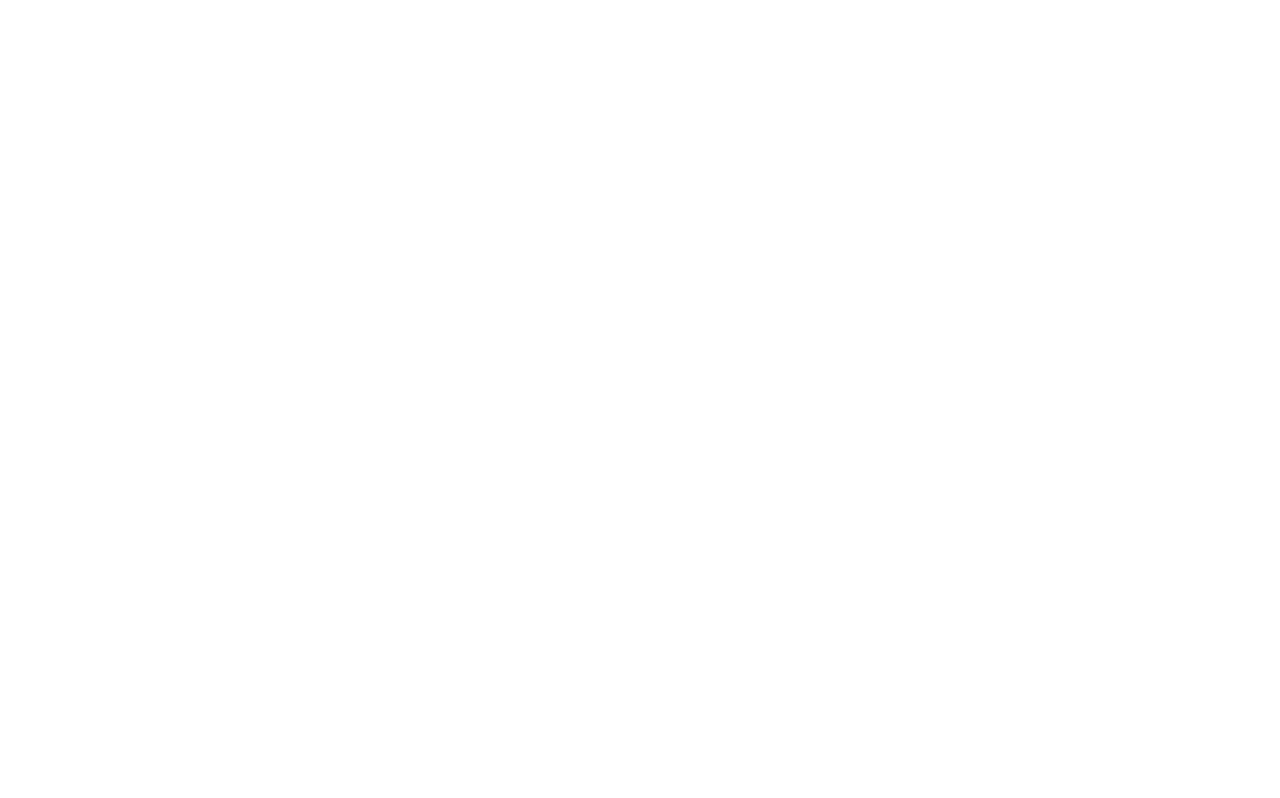
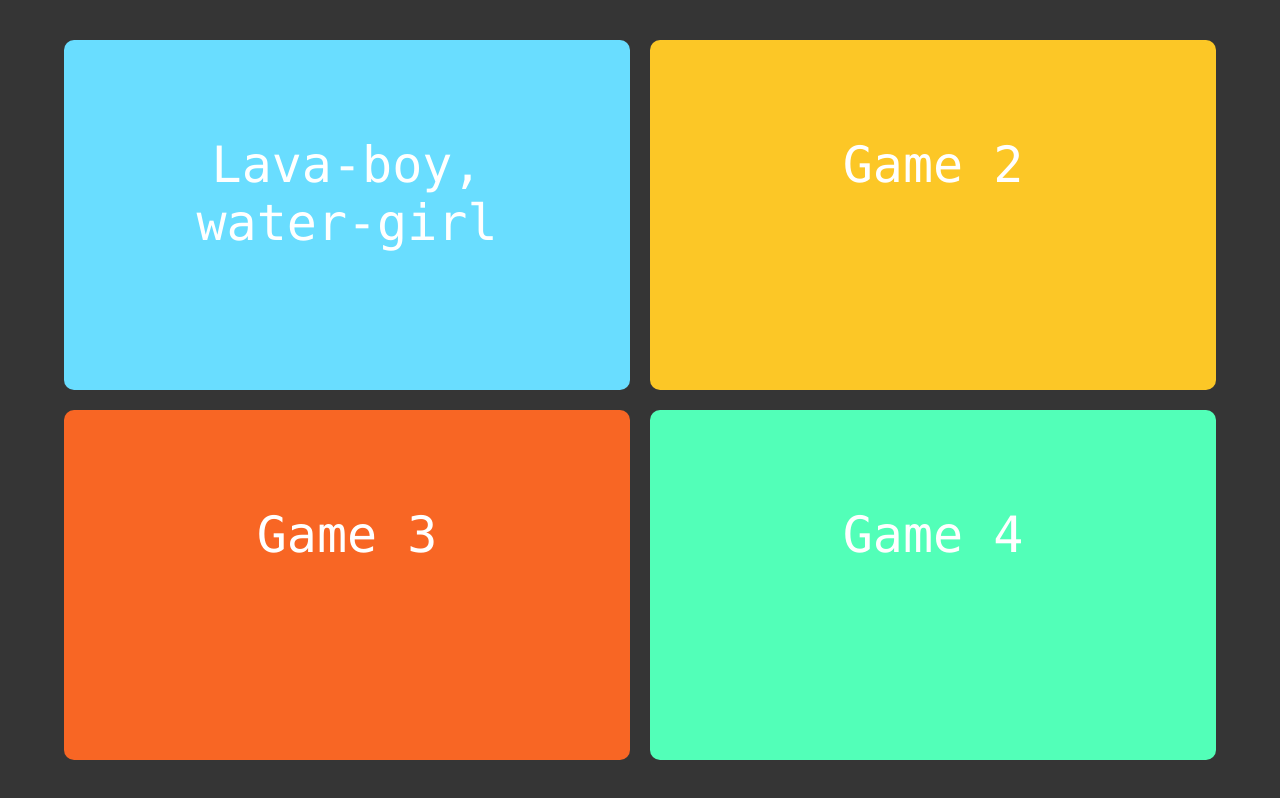
Before and after one commit to Jonathan122802/M6_Project, a plain HTML site: page multiplayer.html in a window 1280 px wide. Drawn offline with Linux system fonts and the light colour scheme.

Commit message:
updated player buttons

```diff
--- a/Buttons.css
+++ b/Buttons.css
@@ -1,6 +1,6 @@
 body {
     font-family: "Monaco", "Courier New", monospace;
-    background-color: #365ca8;
+    background-color:  #353535;
     margin: 0;
     padding-top: 100px;
     display: flex;
@@ -13,20 +13,47 @@ body {
     display: inline;
 }
 
-.action_btn {
+
+.singleplayer {
     width: 400px;
     height: 400px;
-    margin: 0 auto;
+    margin: 25px;
     display: inline;
-    font-size: 1.6rem;
-    background-color: #fcc726; /* button background color */
+    background-color: #fcc726;
+    /* button background color */
+    border: none;
+    color: white;
+    /* text color  */
+    font-size: 50px;
+    border-radius: 10px;
+    transition: background-color 0.3s;
+    /*Smooth hover effect */
+
+}
+
+
+.multiplayer {
+    width: 400px;
+    height: 400px;
+    margin: 25px;
+    display: inline;
+    background-color: #69ddff; /* button background color */
     border: none;
     color: white; /* text color  */
     font-size: 50px;
     border-radius: 10px;
-    transition: background-color 0.3s; /*Smooth hover effect */
+    transition: background-color 0.3s;  /*Smooth hover effect */
+
 }
 
-.action_btn:hover {
-    background-color: #fa7014; /* hover color */
+.singleplayer:hover {
+    background-color: #fa7014;
+    transform: scale(1.03);
+
 }
+
+.multiplayer:hover {
+    background-color: #fa7014;
+    transform: scale(1.03);
+
+}
--- a/multiplayer.html
+++ b/multiplayer.html
@@ -0,0 +1,115 @@
+<!DOCTYPE html>
+<html lang="en">
+
+<head>
+    <meta charset="UTF-8">
+    <meta name="viewport" content="width=device-width, initial-scale=1.0">
+    <title>Project Cards</title>
+    <style>
+        * {
+            margin: 0;
+            padding: 0;
+            box-sizing: border-box;
+        }
+
+        body {
+            font-family: "Monaco", "Courier New", monospace;
+            font-weight: 400;
+            display: flex;
+            justify-content: center;
+            align-items: center;
+            height: 100vh;
+            background-color: #353535;
+        }
+
+        .grid-container {
+            display: grid;
+            grid-template-columns: repeat(2, 1fr);
+            grid-template-rows: repeat(2, 1fr);
+            gap: 20px;
+            width: 90%;
+            height: 90%;
+        }
+
+        .project-card {
+            display: flex;
+            flex-direction: column;
+            justify-content: space-between;
+            align-items: center;
+            text-align: center;
+            border: 0;
+            border-radius: 10px;
+            overflow: hidden;
+            transition: transform 0.4s;
+        }
+
+
+        .card-1 {
+            background-color: #69DDFF;
+        }
+
+        .card-2 {
+            background-color: #fcc726;
+        }
+
+        .card-3 {
+            background-color: #F86624;
+        }
+
+        .card-4 {
+            background-color: #52FFB8;
+        }
+
+
+
+        .card-1:hover {
+            background-color: #42899f;
+            transform: scale(1.03);
+        }
+
+        .card-2:hover {
+            background-color: #917a04;
+            transform: scale(1.03);
+        }
+
+        .card-3:hover {
+            background-color: #8e3c16;
+            transform: scale(1.03);
+        }
+
+        .card-4:hover {
+            background-color: #33a073;
+            transform: scale(1.03);
+        }
+
+
+        .project-card p {
+            padding: 6rem;
+            font-size: 50px;
+            color: white;
+        }
+
+    </style>
+</head>
+
+<body>
+    <div class="grid-container">
+        <div class="project-card card-1" onclick="window.location.href='https://link1.com';">
+            <p>Lava-boy, water-girl</p>
+        </div>
+        <div class="project-card card-2" onclick="window.location.href='https://link2.com';">
+            <!-- <img src="https://via.placeholder.com/150" alt="Project 2"> -->
+            <p>Game 2</p>
+        </div>
+        <div class="project-card card-3" onclick="window.location.href='https://link3.com';">
+            <!-- <img src="https://via.placeholder.com/150" alt="Project 3"> -->
+            <p>Game 3</p>
+        </div>
+        <div class="project-card card-4" onclick="window.location.href='https://link4.com';">
+            <!-- <img src="https://via.placeholder.com/150" alt="Project 4"> -->
+            <p>Game 4</p>
+        </div>
+    </div>
+</body>
+
+</html>
```
Also changed, not shown: index.html (+1 -1 lines), singleplayer.html (+115 -0 lines).
